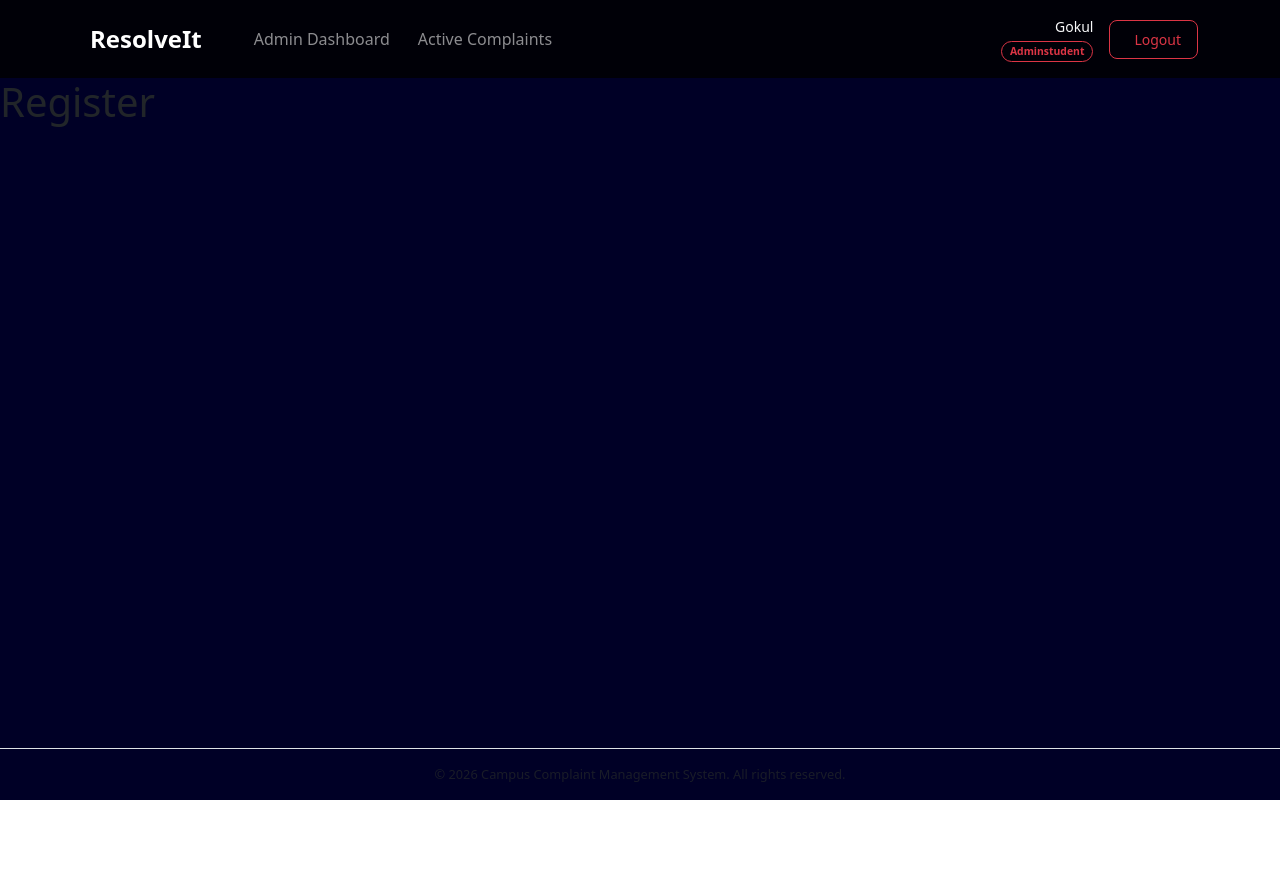
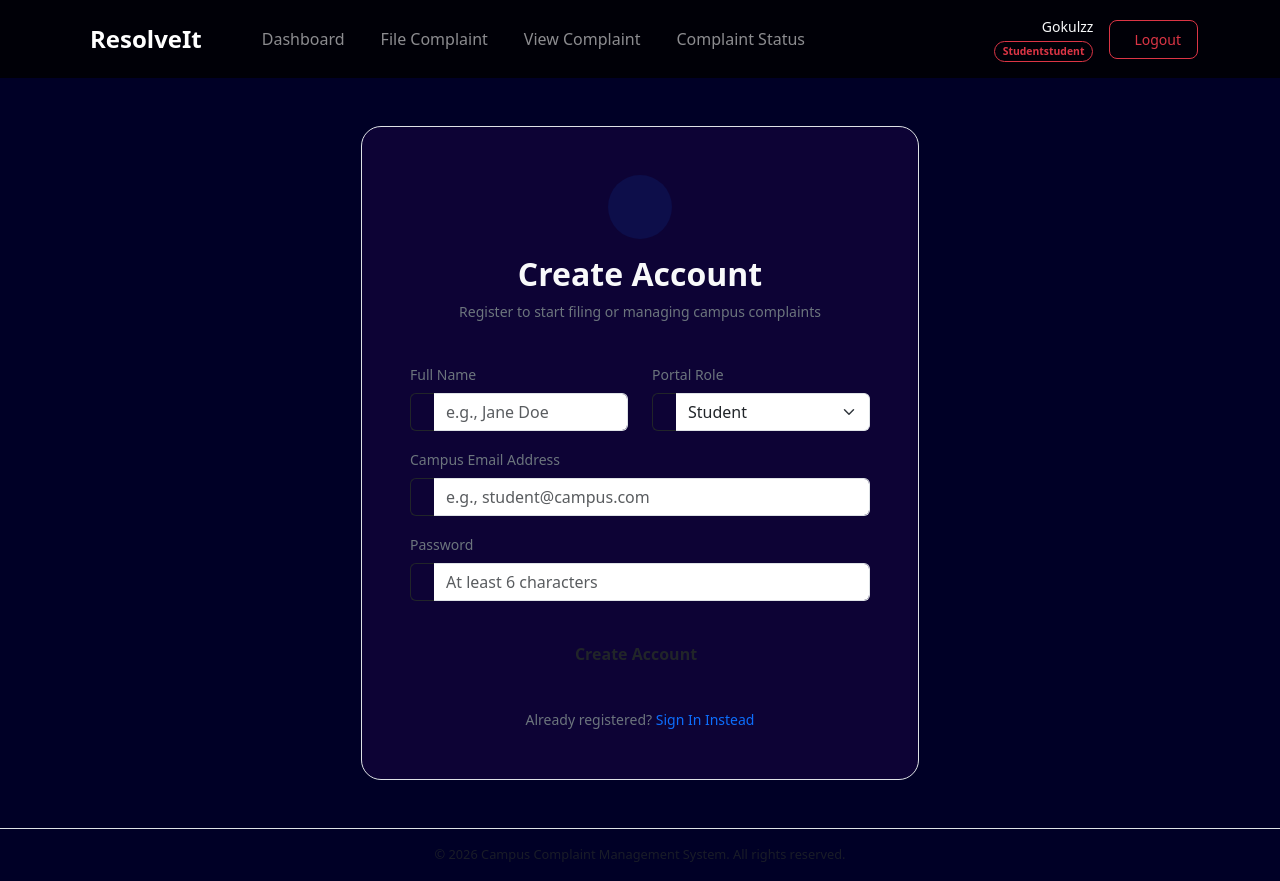
Before and after one commit to GOKULLSS/ResolveIt, a React (Vite) app in the folder frontend/: page /register in a window 1280 px wide. Before the commit the page ends 800 px from the top, so only its background shows below. Built offline with nearby package versions, Linux system fonts and the light colour scheme; the HTML template or start-up script is replaced by a standard one.

Commit message:
register field done

```diff
--- a/frontend/src/components/Navbar.jsx
+++ b/frontend/src/components/Navbar.jsx
@@ -4,14 +4,14 @@ import { Link, useNavigate } from "react-router-dom";
 const Navbar = () => {
   //   const { user, logout } = useContext(AuthContext);
 
-   const user = {
-    name: "Gokul",
-     role: "Admin",
-   };
-  //const user = {
-   //name: "Gokulzz",
-   //role: "Student",
-  //};
+  // const user = {
+   // name: "Gokul",
+   //  role: "Admin",
+  // };
+  const user = {
+   name: "Gokulzz",
+   role: "Student",
+  };
   //  const user = null;
 
   const navigate = useNavigate();
--- a/frontend/src/pages/Register.jsx
+++ b/frontend/src/pages/Register.jsx
@@ -1,8 +1,201 @@
-import React from 'react'
+import { useState, useContext, useEffect } from 'react';
+import { Link, useNavigate } from 'react-router-dom';
+import { AuthContext } from '../context/AuthContext';
 
 const Register = () => {
+
+  const [name, setName] = useState('');
+  const [email, setEmail] = useState('');
+  const [password, setPassword] = useState('');
+  const [role, setRole] = useState('Student');
+  const [formError, setFormError] = useState('');
+  const [isLoading, setIsLoading] = useState(false);
+
+  //const { register, user, isAuthenticated } = useContext(AuthContext);
+
+  //dummy data
+  const user = {
+    name: "Gokulzz",
+    email: "student@123.com",
+    password: "123456",
+    role: "Admin",
+  };
+  const isAuthenticated = false
+
+  const navigate = useNavigate();
+
+  //redirect to dash after login
+  useEffect(() => {
+    if (isAuthenticated && user) {
+      if (user.role === 'Admin') {
+        navigate('/admin-dashboard');
+      } else {
+        navigate('/student-dashboard');
+      }
+    }
+  }, [isAuthenticated, user, navigate]);
+
+  //checking for error and registering account
+  const handleSubmit = async (e) => {
+    e.preventDefault();
+    setFormError('');
+
+    if (!name || !email || !password || !role) {
+      setFormError('Please fill in all the registration fields');
+      return;
+    }
+
+    if (password.length < 6) {
+      setFormError('Password must be at least 6 characters long');
+      return;
+    }
+
+    setIsLoading(true);
+    const result = await register(name, email, password, role);
+    setIsLoading(false);
+
+    if (!result.success) {
+      setFormError(result.error);
+    }
+  };
+
   return (
-    <div><h1>Register</h1></div>
+    <div className="container py-5 d-flex justify-content-center align-items-center" style={{ minHeight: 'calc(100vh - 100px)' }}>
+      <div className="col-12 col-md-8 col-lg-6 fade-in-up">
+        <div className="card glass-panel border border-opacity-10 p-4 p-md-5">
+
+          {/*for icon and heading*/}
+          <div className="text-center mb-4">
+            <div className="d-inline-flex justify-content-center align-items-center bg-primary bg-opacity-10 text-primary rounded-circle mb-3" style={{ width: '64px', height: '64px' }}>
+              <i className="bi bi-person-plus-fill fs-2"></i>
+            </div>
+            <h2 className="fw-bold text-light">Create Account</h2>
+            <p className="text-secondary small">Register to start filing or managing campus complaints</p>
+          </div>
+
+          {/*error in entry*/}
+          {formError && (
+            <div className="alert alert-danger bg-danger bg-opacity-10 text-danger border-0 d-flex align-items-center gap-2 mb-4" role="alert" style={{ borderRadius: '8px' }}>
+              <i className="bi bi-exclamation-triangle-fill"></i>
+              <div>{formError}</div>
+            </div>
+          )}
+
+          <form onSubmit={handleSubmit}>
+             <div className="row">
+
+              {/*setting name*/}
+              <div className="col-md-6 mb-3">
+                <label htmlFor="nameInput" className="form-label text-secondary small fw-medium">Full Name</label>
+                <div className="input-group">
+                  <span className="input-group-text bg-transparent border-end-0 border-opacity-10" style={{ borderColor: 'var(--border-color)', color: 'var(--text-secondary)' }}>
+                    <i className="bi bi-person"></i>
+                  </span>
+                  <input
+                    type="text"
+                    className="form-control custom-input border-start-0"
+                    id="nameInput"
+                    placeholder="e.g., Jane Doe"
+                    value={name}
+                    onChange={(e) => setName(e.target.value)}
+                    disabled={isLoading}
+                    required
+                  />
+                </div>
+              </div>
+
+              {/*setting role*/}
+              <div className="col-md-6 mb-3">
+                <label htmlFor="roleSelect" className="form-label text-secondary small fw-medium">Portal Role</label>
+                <div className="input-group">
+                  <span className="input-group-text bg-transparent border-end-0 border-opacity-10" style={{ borderColor: 'var(--border-color)', color: 'var(--text-secondary)' }}>
+                    <i className="bi bi-people"></i>
+                  </span>
+                  <select
+                    className="form-select custom-input border-start-0"
+                    id="roleSelect"
+                    value={role}
+                    onChange={(e) => setRole(e.target.value)}
+                    disabled={isLoading}
+                    required
+                  >
+                    <option value="Student">Student</option>
+                    <option value="Admin">Admin</option>
+                  </select>
+                </div>
+              </div>
+             </div>
+
+              {/*setting email*/}
+              <div className="mb-3">
+              <label htmlFor="emailInput" className="form-label text-secondary small fw-medium">Campus Email Address</label>
+              <div className="input-group">
+                <span className="input-group-text bg-transparent border-end-0 border-opacity-10" style={{ borderColor: 'var(--border-color)', color: 'var(--text-secondary)' }}>
+                  <i className="bi bi-envelope"></i>
+                </span>
+                <input
+                  type="email"
+                  className="form-control custom-input border-start-0"
+                  id="emailInput"
+                  placeholder="e.g., student@campus.com"
+                  value={email}
+                  onChange={(e) => setEmail(e.target.value)}
+                  disabled={isLoading}
+                  required
+                />
+              </div>
+            </div>
+
+            {/*setting password*/}
+            <div className="mb-4">
+              <label htmlFor="passwordInput" className="form-label text-secondary small fw-medium">Password</label>
+              <div className="input-group">
+                <span className="input-group-text bg-transparent border-end-0 border-opacity-10" style={{ borderColor: 'var(--border-color)', color: 'var(--text-secondary)' }}>
+                  <i className="bi bi-lock"></i>
+                </span>
+                <input
+                  type="password"
+                  className="form-control custom-input border-start-0"
+                  placeholder="At least 6 characters"
+                  id="passwordInput"
+                  value={password}
+                  onChange={(e) => setPassword(e.target.value)}
+                  disabled={isLoading}
+                  required
+                />
+              </div>
+            </div>
+
+            {/*submit button*/}
+            <button
+              type="submit"
+              className="btn btn-primary-gradient w-100 py-3 d-flex justify-content-center align-items-center gap-2 fw-semibold mb-4"
+              disabled={isLoading}
+            >
+              {isLoading ? (
+                <>
+                  <span className="spinner-border spinner-border-sm" role="status" aria-hidden="true"></span>
+                  <span>Creating Account...</span>
+                </>
+              ) : (
+                <>
+                  <span>Create Account</span>
+                  <i className="bi bi-check-circle"></i>
+                </>
+              )}
+            </button>
+          </form>
+
+          {/*login link*/}
+          <div className="text-center">
+            <span className="text-secondary small">Already registered? </span>
+            <Link to="/login" className="text-primary fw-medium small text-decoration-none hover-underline">
+              Sign In Instead
+            </Link>
+          </div>
+        </div>
+      </div>
+    </div>
   )
 }
 
```
